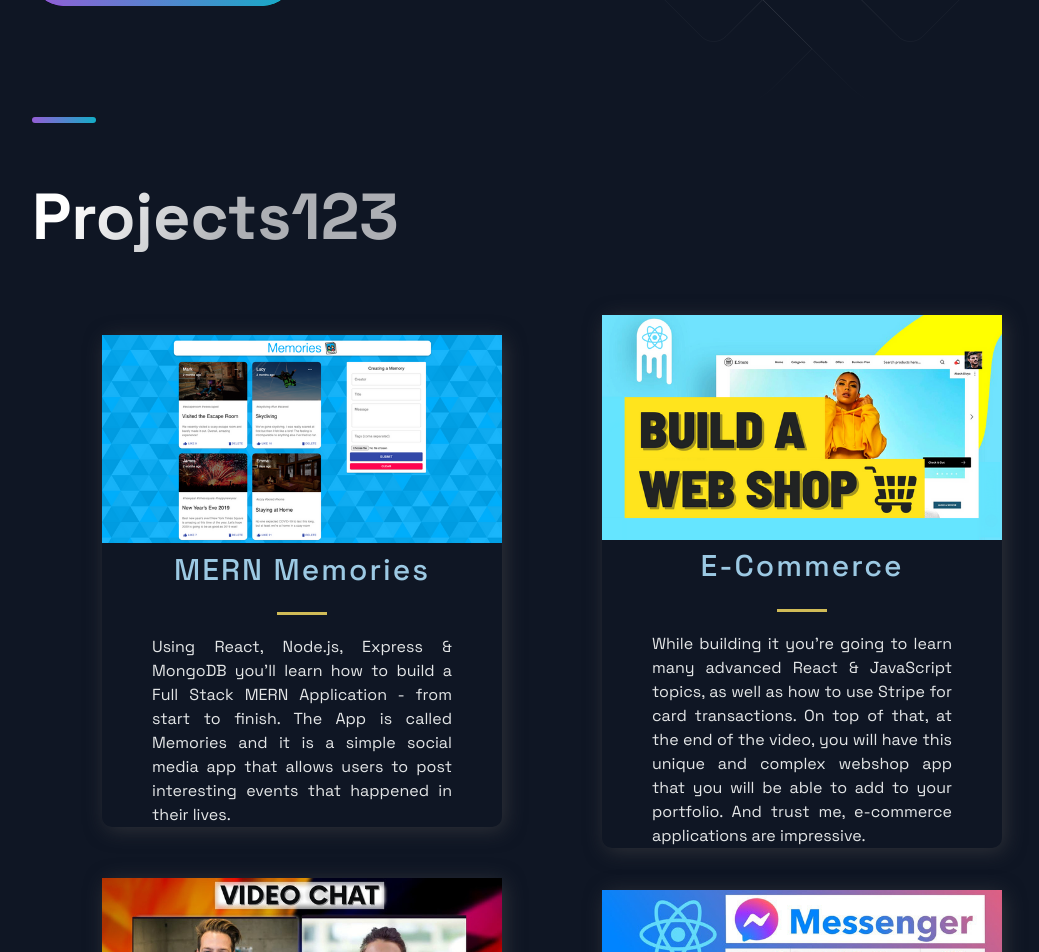
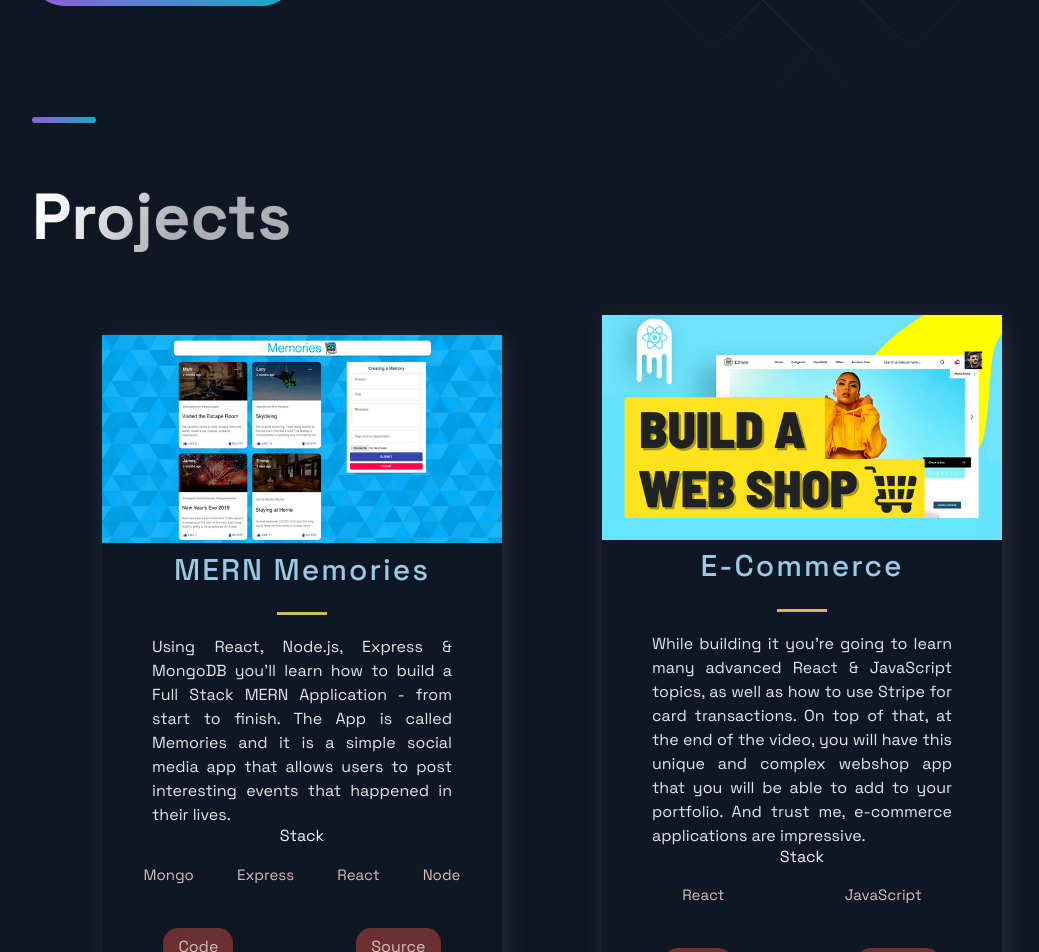
Before and after one commit to davidpedrero/David-Pedero-Portfolio, a Next.js app: page / in a window 1280 px wide. Shown: the part 520-1472 px from the top of the page, without its empty margins (88-1127 px from the left). Built offline with nearby package versions, Linux system fonts and the light colour scheme.

Commit message:
Projects Section complete

```diff
--- a/src/components/Projects/Projects.js
+++ b/src/components/Projects/Projects.js
@@ -9,7 +9,7 @@
 const Projects = () => (
 <Section nopadding id="projects">
   <SectionDivider/>
-  <SectionTitle main>Projects123</SectionTitle>
+  <SectionTitle main>Projects</SectionTitle>
   <GridContainer>
     {projects.map(({id, image, title, description, tags, source, visit}) => (
       <BlogCard key={id}>
@@ -19,6 +19,18 @@
           <Hr/>
         </TitleContent>
         <CardInfo>{description}</CardInfo>
+        <div>
+          <TitleContent>Stack</TitleContent>
+          <TagList>
+            {tags.map((tag, i) => (
+              <Tag key={i}>{tag}</Tag>
+            ))}
+          </TagList>
+        </div>
+        <UtilityList>
+          <ExternalLinks href={visit}>Code</ExternalLinks>
+          <ExternalLinks href={source}>Source</ExternalLinks>
+        </UtilityList>
       </BlogCard>
     ))}
   </GridContainer>
```
